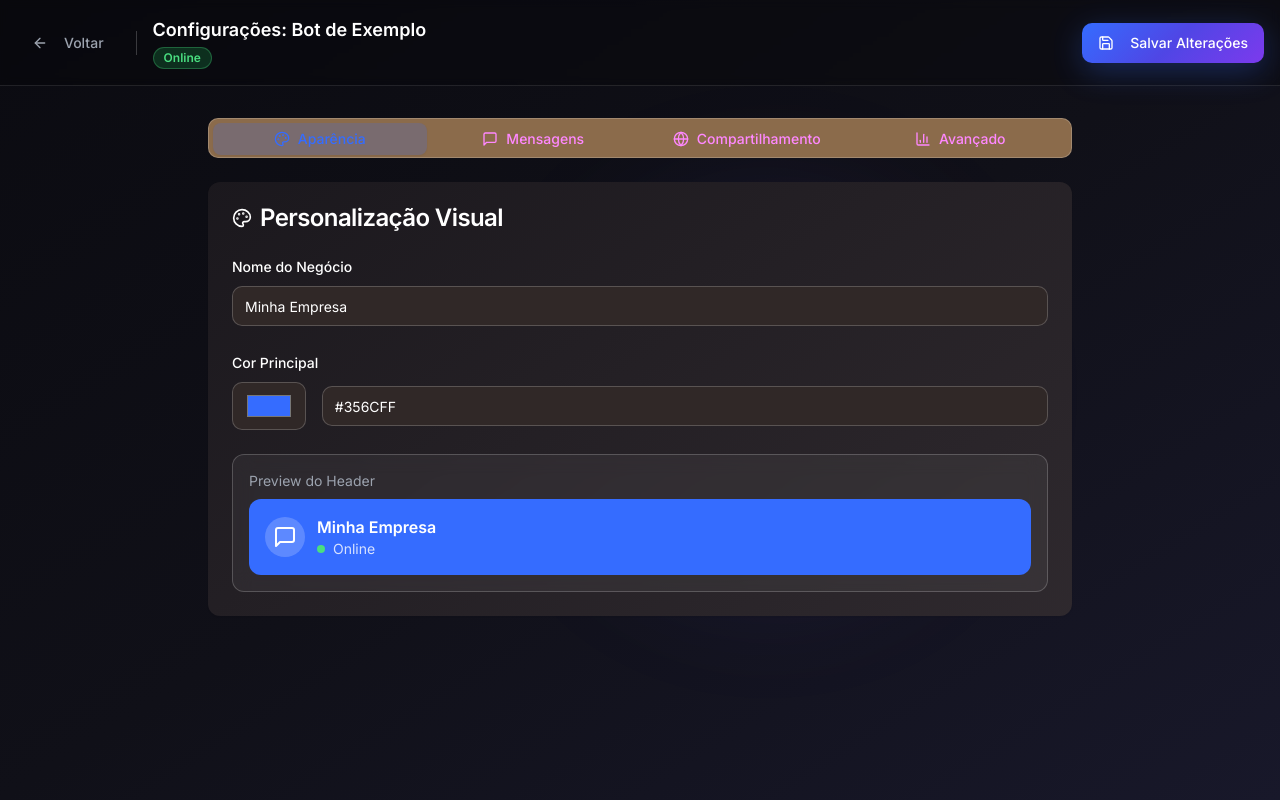
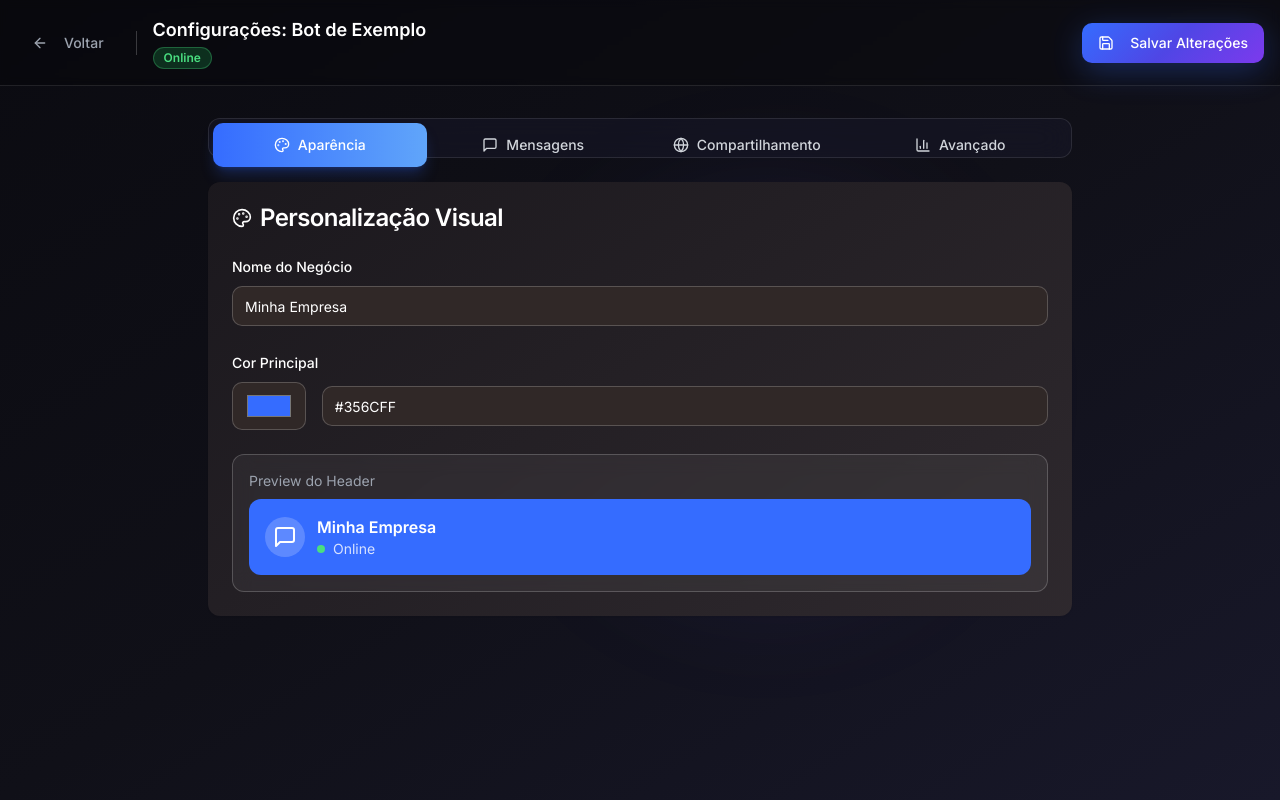
Before and after one commit to Luc-A-S/nylo-lang, a React (Vite) app: page /settings/1 in a window 1280 px wide. Built offline with nearby package versions, Linux system fonts and the light colour scheme.

Commit message:
Fix: Improve settings tab visual consistency
Improve the visual consistency of the tab bar in the settings page.

```diff
--- a/src/pages/Settings.tsx
+++ b/src/pages/Settings.tsx
@@ -142,20 +142,32 @@ const Settings = () => {
       {/* Main Content */}
       <div className="container mx-auto px-4 py-8 max-w-4xl relative z-10">
         <Tabs defaultValue="appearance" className="space-y-6">
-          <TabsList className="grid w-full grid-cols-4 glass-effect border-white/20">
-            <TabsTrigger value="appearance" className="data-[state=active]:bg-primary/20 data-[state=active]:text-primary">
+          <TabsList className="grid w-full grid-cols-4 bg-nylo-card/50 backdrop-blur-lg border border-white/10 p-1 rounded-lg">
+            <TabsTrigger
+              value="appearance"
+              className="flex items-center justify-center px-4 py-3 rounded-md text-gray-300 hover:text-white hover:bg-white/5 transition-all duration-200 data-[state=active]:bg-gradient-to-r data-[state=active]:from-primary data-[state=active]:to-primary-light data-[state=active]:text-white data-[state=active]:shadow-lg data-[state=active]:shadow-primary/25"
+            >
               <Palette className="w-4 h-4 mr-2" />
               Aparência
             </TabsTrigger>
-            <TabsTrigger value="messages" className="data-[state=active]:bg-primary/20 data-[state=active]:text-primary">
+            <TabsTrigger
+              value="messages"
+              className="flex items-center justify-center px-4 py-3 rounded-md text-gray-300 hover:text-white hover:bg-white/5 transition-all duration-200 data-[state=active]:bg-gradient-to-r data-[state=active]:from-primary data-[state=active]:to-primary-light data-[state=active]:text-white data-[state=active]:shadow-lg data-[state=active]:shadow-primary/25"
+            >
               <MessageSquare className="w-4 h-4 mr-2" />
               Mensagens
             </TabsTrigger>
-            <TabsTrigger value="sharing" className="data-[state=active]:bg-primary/20 data-[state=active]:text-primary">
+            <TabsTrigger
+              value="sharing"
+              className="flex items-center justify-center px-4 py-3 rounded-md text-gray-300 hover:text-white hover:bg-white/5 transition-all duration-200 data-[state=active]:bg-gradient-to-r data-[state=active]:from-primary data-[state=active]:to-primary-light data-[state=active]:text-white data-[state=active]:shadow-lg data-[state=active]:shadow-primary/25"
+            >
               <Globe className="w-4 h-4 mr-2" />
               Compartilhamento
             </TabsTrigger>
-            <TabsTrigger value="advanced" className="data-[state=active]:bg-primary/20 data-[state=active]:text-primary">
+            <TabsTrigger
+              value="advanced"
+              className="flex items-center justify-center px-4 py-3 rounded-md text-gray-300 hover:text-white hover:bg-white/5 transition-all duration-200 data-[state=active]:bg-gradient-to-r data-[state=active]:from-primary data-[state=active]:to-primary-light data-[state=active]:text-white data-[state=active]:shadow-lg data-[state=active]:shadow-primary/25"
+            >
               <BarChart3 className="w-4 h-4 mr-2" />
               Avançado
             </TabsTrigger>
```
